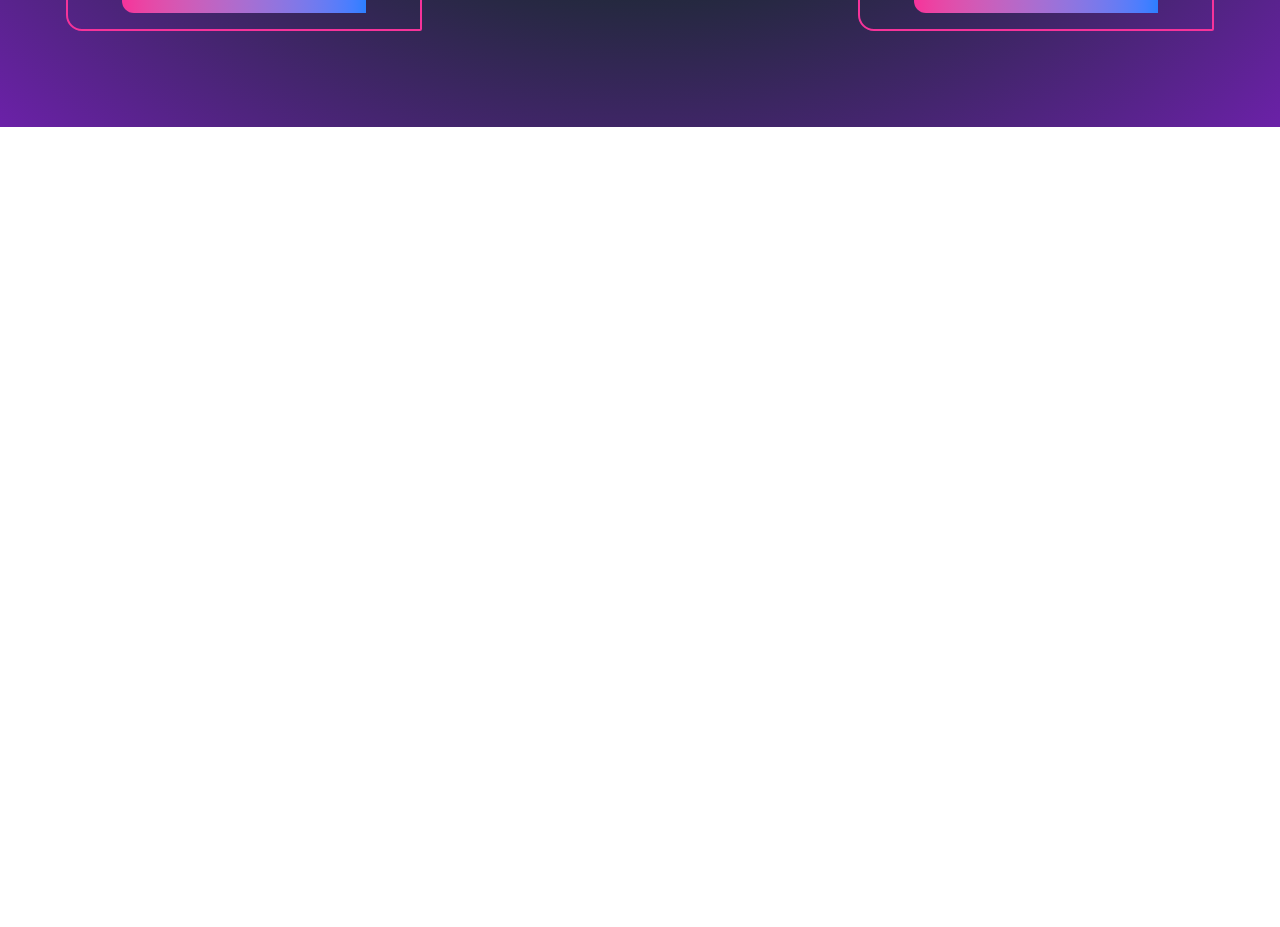
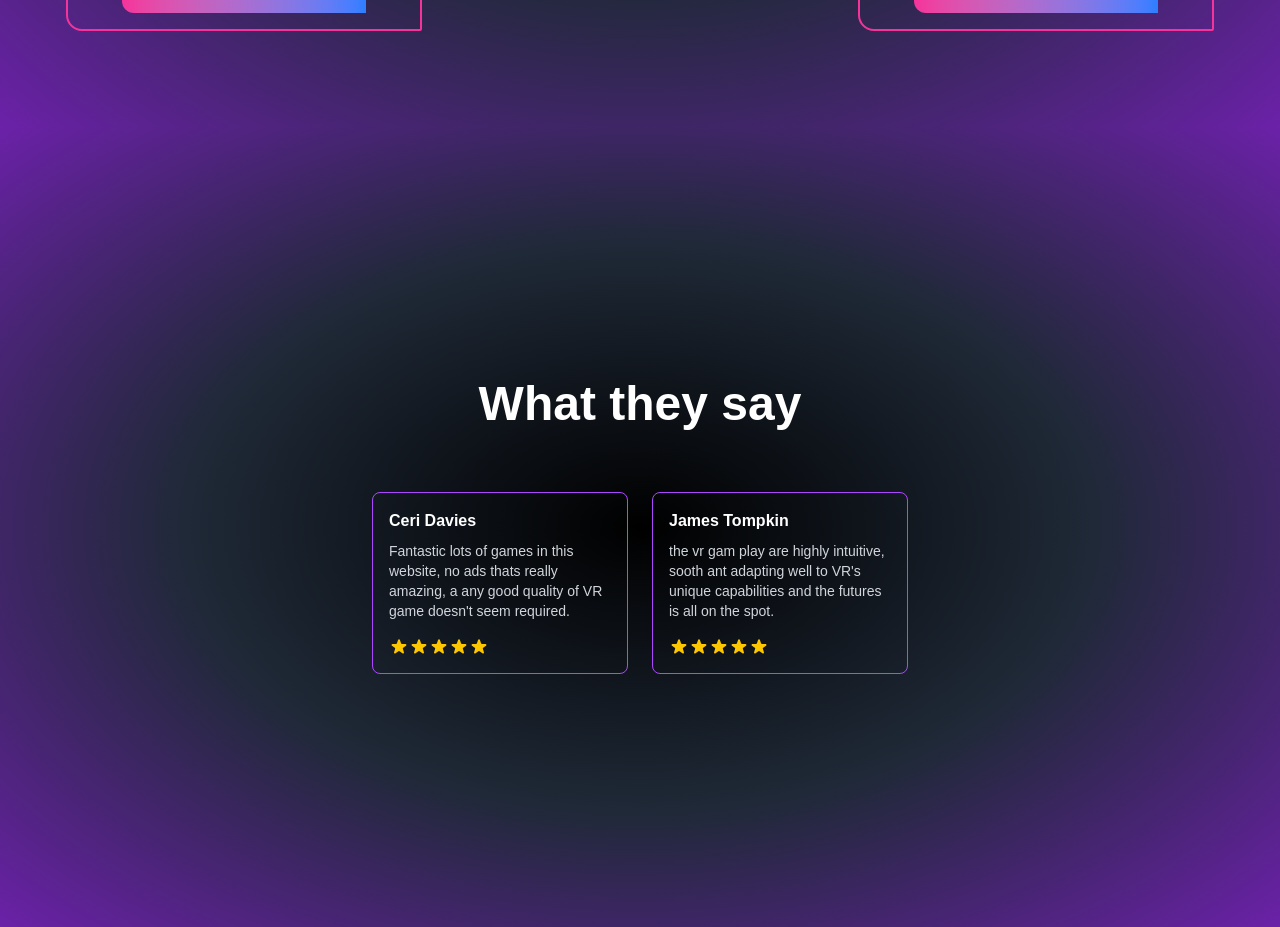
Before and after one commit to abdulwasay0245/Gaming-Landing-Page, a Next.js app: page / in a window 1280 px wide. Shown: the part 5599-6526 px from the top of the page. Before the commit the page ends 5726 px from the top, so only its background shows below. Built offline with nearby package versions, Linux system fonts and the light colour scheme; a web font is replaced by a local one.

Commit message:
added testimonial

```diff
--- /dev/null
+++ b/src/app/component/Testimonial.tsx
@@ -0,0 +1,61 @@
+
+
+const Testimonial = ({ author, text, rating }:{author: string, text: string, rating: number}) => {
+  // Create an array of 5 stars
+  const stars = Array(5).fill(0);
+
+  return (
+    <div className="w-full md:w-64 p-4 rounded-lg border border-purple-500  bg-opacity-30 flex flex-col justify-between">
+      <div>
+        <h3 className="text-white font-bold mb-2">{author}</h3>
+        <p className="text-gray-300 text-sm mb-3">{text}</p>
+      </div>
+      <div className="flex text-yellow-400 mt-1">
+        {stars.map((_, index) => (
+          <svg
+            key={index}
+            className="w-5 h-5"
+            fill="currentColor"
+            viewBox="0 0 20 20"
+          >
+            <path d="M9.049 2.927c.3-.921 1.603-.921 1.902 0l1.07 3.292a1 1 0 00.95.69h3.462c.969 0 1.371 1.24.588 1.81l-2.8 2.034a1 1 0 00-.364 1.118l1.07 3.292c.3.921-.755 1.688-1.54 1.118l-2.8-2.034a1 1 0 00-1.175 0l-2.8 2.034c-.784.57-1.838-.197-1.539-1.118l1.07-3.292a1 1 0 00-.364-1.118l-2.8-2.034c-.783-.57-.38-1.81.588-1.81h3.461a1 1 0 00.951-.69l1.07-3.292z" />
+          </svg>
+        ))}
+      </div>
+    </div>
+  );
+};
+
+export default function TestimonialsSection() {
+  const testimonials = [
+    {
+      id: 1,
+      author: "Ceri Davies",
+      text: "Fantastic lots of games in this website, no ads thats really amazing, a any good quality of VR game doesn't seem required.",
+      rating: 5
+    },
+    {
+      id: 2,
+      author: "James Tompkin",
+      text: "the vr gam play are highly intuitive, sooth ant adapting well to VR's unique capabilities and the futures is all on the spot.",
+      rating: 5
+    }
+  ];
+
+  return (
+    <div className="min-h-screen w-full flex flex-col items-center justify-center  p-4"   style={{ background: 'radial-gradient(ellipse at center, #000000, #1f2937, #6b21a8)' }} >
+      <h2 className="text-4xl md:text-5xl font-bold text-white mb-16">What they say</h2>
+
+      <div className="flex flex-col md:flex-row gap-6 max-w-4xl">
+        {testimonials.map(testimonial => (
+          <Testimonial
+            key={testimonial.id}
+            author={testimonial.author}
+            text={testimonial.text}
+            rating={testimonial.rating}
+          />
+        ))}
+      </div>
+    </div>
+  );
+}
--- a/src/app/page.tsx
+++ b/src/app/page.tsx
@@ -4,6 +4,7 @@ import CardSection from "./component/CardSection";
 import JoinSection from "./component/JoinSection";
 import SecondCardSection from "./component/SecondCardSection";
 import PlanSection from "./component/PlanSection";
+import TestimonialsSection from "./component/Testimonial";
 
 
 
@@ -16,6 +17,7 @@ export default function Home() {
       <JoinSection />
       <SecondCardSection />
       <PlanSection />
+      <TestimonialsSection />
     </>
   );
 }
```
